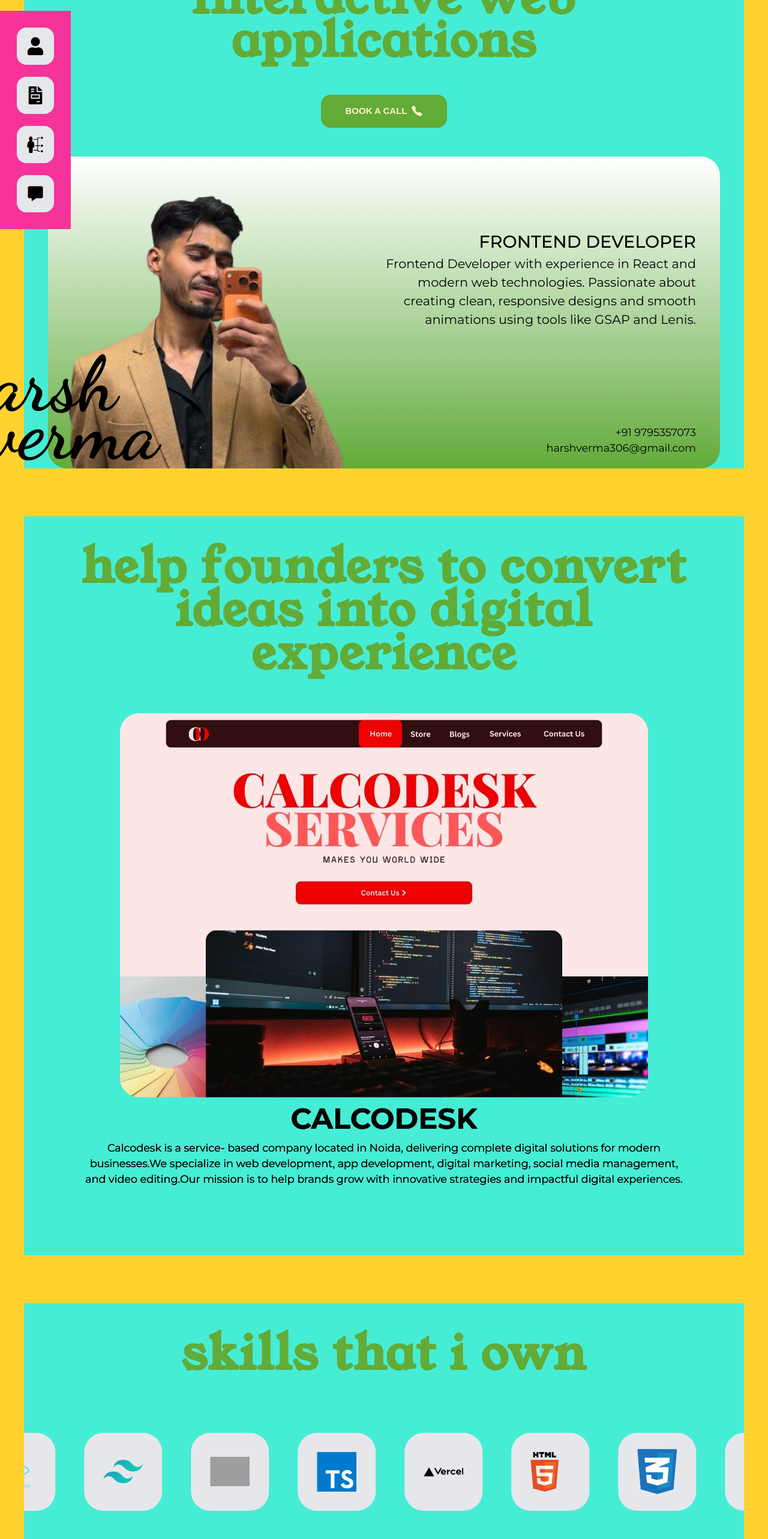
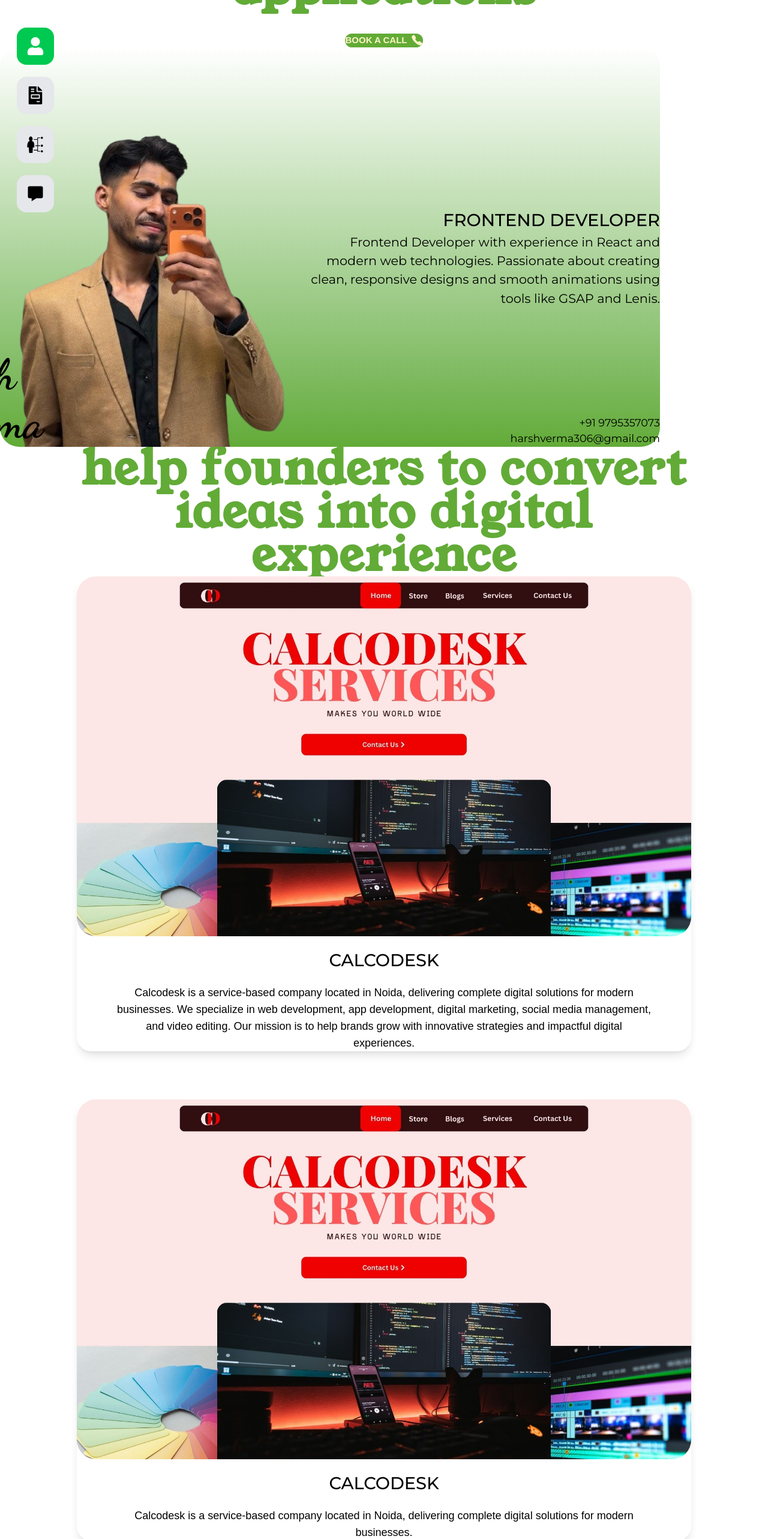
Before and after one commit to harshverma3206/Engineerharsh, a React (Vite) app: page /normalversion in a window 1280 px wide. Shown: the part 200-2766 px from the top of the page at 60% size. Built offline with nearby package versions, Linux system fonts and the light colour scheme; grey boxes are pictures that could not be loaded.

Commit message:
Navbar Completed

```diff
--- a/src/Pages/NormalVersion/About.jsx
+++ b/src/Pages/NormalVersion/About.jsx
@@ -1,41 +1,64 @@
-
-import { useRef } from 'react'
+import { forwardRef } from "react";
 import { IoCall } from "react-icons/io5";
 
-const About = () => {
+const About = forwardRef((props, ref) => {
+    return (
+        <section ref={ref} className="min-h-screen flex flex-col justify-center">
 
-    const aboutref = useRef()
+            {/* Hero Section */}
+            <div className="p-12 flex flex-col gap-10 items-center">
+                <h1 className="text-5xl font-bold text-center">
+                    building fast <br />
+                    interactive web <br />
+                    applications
+                </h1>
 
-    return (
-        <div className='bg-teal-300'>
-            <section
-                className='p-12! flex flex-col gap-10 items-center'>
-                <h1>building fast<br />interactive web<br />applications</h1>
-                <button className='mt-3.5! flex items-center justify-center gap-1.5 uppercase font-bold bg-[#62AB37] py-4! px-10! rounded-2xl text-[15px] text-amber-100'>Book A Call <IoCall size={20} /></button>
-            </section>
+                <button className="mt-3.5 flex items-center justify-center gap-1.5 uppercase font-bold bg-[#62AB37] py-4 px-10 rounded-2xl text-[15px] text-amber-100">
+                    Book A Call <IoCall size={20} />
+                </button>
+            </div>
 
-            <section ref={aboutref} className='flex justify-center items-end gap-10 w-fit m-auto!'>
-                <div className='flex bg-linear-to-b from-[#FFF] to-[#62AB37] rounded-4xl items-end'>
-                    <div className='flex relative'>
-                        <h3 className='text-9xl z-20 absolute bottom-25 -left-40'>harsh<br /><span className='absolute left-15'>verma</span></h3>
-                        <img className='size-130' src="/ArpitPic.jpg" alt="Hyeeeeeeeeeeeeeeeeeeeeeeeeeee" />
+            {/* Profile Section */}
+            <div className="flex justify-center items-end gap-10 w-fit mx-auto">
+                <div className="flex bg-linear-to-b from-[#FFF] to-[#62AB37] rounded-4xl items-end p-5">
+
+                    <div className="flex relative">
+                        <h3 className="text-7xl z-20 absolute bottom-20 -left-32 font-bold">
+                            harsh <br />
+                            <span className="absolute left-10">verma</span>
+                        </h3>
+
+                        <img
+                            className="w-125"
+                            src="/ArpitPic.jpg"
+                            alt="Harsh Verma"
+                        />
                     </div>
 
-                    <div className='w-150 flex flex-col items-end justify-between h-100 px-10!'>
+                    <div className="w-150 flex flex-col items-end justify-between h-100 px-10">
                         <div>
-                            <h4 className='uppercase'>Frontend Developer</h4>
-                            <h5>Frontend Developer with experience in React and modern web technologies. Passionate about creating clean, responsive designs and smooth animations using tools like GSAP and Lenis.</h5>
+                            <h4 className="uppercase font-semibold">
+                                Frontend Developer
+                            </h4>
+
+                            <h5 className="mt-3 text-right">
+                                Frontend Developer with experience in React and modern web
+                                technologies. Passionate about creating clean, responsive
+                                designs and smooth animations using tools like GSAP and Lenis.
+                            </h5>
                         </div>
 
-                        <div className='flex flex-col items-end pb-5!'>
+                        <div className="flex flex-col items-end pb-5">
                             <h6>+91 9795357073</h6>
                             <h6>harshverma306@gmail.com</h6>
                         </div>
                     </div>
+
                 </div>
-            </section>
-        </div>
-    )
-}
+            </div>
 
-export default About
+        </section>
+    );
+});
+
+export default About;
--- a/src/Pages/NormalVersion/Navbar.jsx
+++ b/src/Pages/NormalVersion/Navbar.jsx
@@ -1,37 +1,32 @@
-import { useRef } from 'react'
-
-//icons
+// icons
 import { FaUser } from "react-icons/fa";
 import { BiSolidMessage } from "react-icons/bi";
 import { FaFileInvoice } from "react-icons/fa";
 import { GiSkills } from "react-icons/gi";
 
+const iconMap = {
+    about: <FaUser />,
+    projects: <FaFileInvoice />,
+    skills: <GiSkills />,
+    contact: <BiSolidMessage />,
+};
 
-const Navbar = () => {
+const Navbar = ({ sections, scrollToSection, activeSection }) => {
+    return (
+        <nav className="flex flex-col p-7! gap-5 w-fit fixed left-0 top-1/2 -translate-y-1/2 z-50">
+            {sections.map((sec) => (
+                <button
+                    key={sec.id}
+                    onClick={() => scrollToSection(sec.ref)}
+                    className={`text-3xl p-4! rounded-2xl bg-gray-200 hover:bg-[#62AB37] hover:text-white transition-colors duration-200
+                        ${activeSection === sec.id ? "bg-green-500 text-white" : "bg-gray-200"}`}
+                >
 
-    const aboutref = useRef();
-    const projectsref = useRef();
-    const skillsref = useRef();
-    const contactref = useRef();
-
-    const section = [
-        { id: "about", ref: aboutref, icon: <FaUser /> },
-        { id: "projects", ref: projectsref, icon: <FaFileInvoice /> },
-        { id: "skills", ref: skillsref, icon: <GiSkills /> },
-        { id: "contact", ref: contactref, icon: <BiSolidMessage /> }
-    ]
-
-    return (
-        <nav className='flex flex-col p-7! gap-5 w-fit fixed left-0 top-1/2 -translate-y-1/2 z-50 bg-pink-500'>
-            {section.map((sec) => (
-                <button
-                    className='text-3xl p-4! rounded-2xl bg-gray-200 hover:bg-[#62AB37] hover:text-white transition-colors duration-120'
-                    key={sec.id}>
-                    {sec.icon}
+                    {iconMap[sec.id]}
                 </button>
             ))}
         </nav>
-    )
-}
+    );
+};
 
-export default Navbar
+export default Navbar;
--- a/src/Pages/NormalVersion/NormalVersion.jsx
+++ b/src/Pages/NormalVersion/NormalVersion.jsx
@@ -1,20 +1,66 @@
-import Navbar from "./Navbar"
-import About from "./About"
-import Projects from "./Projects"
-import Skills from "./Skills"
-import Contact from "./Contact"
+import { useRef, useState } from "react";
+import { useGSAP } from "@gsap/react";
+import { ScrollTrigger } from "gsap/ScrollTrigger";
+import gsap from "gsap";
+gsap.registerPlugin(ScrollTrigger);
 
-const NormalVersion = () => {
+
+// Components
+import Navbar from "./Navbar";
+import About from "./About";
+import Projects from "./Projects";
+import Skills from "./Skills";
+import Contact from "./Contact";
+
+function NormalVersion() {
+  const aboutRef = useRef(null);
+  const projectsRef = useRef(null);
+  const skillsRef = useRef(null);
+  const contactRef = useRef(null);
+
+  const scrollToSection = (ref) => {
+    ref.current?.scrollIntoView({ behavior: "smooth" });
+  };
+
+  const sections = [
+    { id: "about", ref: aboutRef },
+    { id: "projects", ref: projectsRef },
+    { id: "skills", ref: skillsRef },
+    { id: "contact", ref: contactRef },
+  ];
+
+
+
+  const [activeSection, setActiveSection] = useState("about");
+
+  useGSAP(() => {
+    sections.forEach((sec) => {
+      ScrollTrigger.create({
+        trigger: sec.ref.current,
+        start: "top center",
+        end: "bottom center",
+        onEnter: () => setActiveSection(sec.id),
+        onEnterBack: () => setActiveSection(sec.id),
+      });
+    });
+  }, []);
 
   return (
-    <div className='p-10! relative gap-20 flex flex-col bg-amber-300'>
-      <Navbar />
-      <About />
-      <Projects />
-      <Skills />
-      <Contact />
-    </div>
-  )
+    <>
+      <div className="">
+
+        <Navbar
+          activeSection={activeSection}
+          sections={sections}
+          scrollToSection={scrollToSection} />
+
+        <About ref={aboutRef} />
+        <Projects ref={projectsRef} />
+        <Skills ref={skillsRef} />
+        <Contact ref={contactRef} />
+      </div>
+    </>
+  );
 }
 
 export default NormalVersion
--- a/src/Pages/NormalVersion/Projects.jsx
+++ b/src/Pages/NormalVersion/Projects.jsx
@@ -1,42 +1,62 @@
+import { forwardRef } from "react";
 
-import { useRef } from 'react'
+const Projects = forwardRef((props, ref) => {
 
-
-const Projects = () => {
-
-    const projectsref = useRef()
-
-    const projectdata = [
+    const projectData = [
         {
             img: "/CalcodeskPage.jpg",
             name: "Calcodesk",
-            description: "Calcodesk is a service- based company located in Noida, delivering complete digital solutions for modern businesses.We specialize in web development, app development, digital marketing, social media management, and video editing.Our mission is to help brands grow with innovative strategies and impactful digital experiences."
+            description:
+                "Calcodesk is a service-based company located in Noida, delivering complete digital solutions for modern businesses. We specialize in web development, app development, digital marketing, social media management, and video editing. Our mission is to help brands grow with innovative strategies and impactful digital experiences."
         },
         {
             img: "/CalcodeskPage.jpg",
             name: "Calcodesk",
-            description: "Calcodesk is a service- based company located in Noida, delivering complete digital solutions for modern businesses.We specialize in web development, app development, digital marketing, social media management, and video editing.Our mission is to help brands grow with innovative strategies and impactful digital experiences."
+            description:
+                "Calcodesk is a service-based company located in Noida, delivering complete digital solutions for modern businesses."
         },
         {
             img: "/CalcodeskPage.jpg",
             name: "Calcodesk",
-            description: "Calcodesk is a service- based company located in Noida, delivering complete digital solutions for modern businesses.We specialize in web development, app development, digital marketing, social media management, and video editing.Our mission is to help brands grow with innovative strategies and impactful digital experiences."
+            description:
+                "Calcodesk is a service-based company located in Noida, delivering complete digital solutions for modern businesses."
         }
-    ]
+    ];
 
     return (
-        <section ref={projectsref} className='py-12! bg-teal-300'><h1>help founders to convert<br />ideas into digital<br />experience</h1>
-            <div className='perspective-[850px] h-230 relative'>
-                {projectdata.map((data, index) => (
-                    <div key={index} className='w-[80%] flex flex-col items-center p-10! rounded-3xl gap-3 absolute top-1/2 left-1/2 -translate-x-1/2 -translate-y-1/2'>
-                        <img className='rounded-4xl h-160' src={data.img} alt="Project01" />
-                        <h4 className='uppercase! text-center! text-5xl! font-bold!'>{data.name}</h4>
-                        <h6 className='w-250 text-center'>{data.description}</h6>
+        <section ref={ref} className="py-12 min-h-screen">
+
+            <h1 className="text-5xl text-center font-bold mb-16">
+                help founders to convert <br />
+                ideas into digital <br />
+                experience
+            </h1>
+
+            <div className="flex flex-col gap-20 items-center">
+                {projectData.map((data, index) => (
+                    <div
+                        key={index}
+                        className="w-[80%] flex flex-col items-center p-10 rounded-3xl gap-6 shadow-lg"
+                    >
+                        <img
+                            className="rounded-4xl h-150 object-cover"
+                            src={data.img}
+                            alt={data.name}
+                        />
+
+                        <h4 className="uppercase text-center text-4xl font-bold">
+                            {data.name}
+                        </h4>
+
+                        <p className="max-w-4xl text-center text-lg">
+                            {data.description}
+                        </p>
                     </div>
                 ))}
             </div>
+
         </section>
-    )
-}
+    );
+});
 
-export default Projects
+export default Projects;
--- a/src/Pages/NormalVersion/Skills.jsx
+++ b/src/Pages/NormalVersion/Skills.jsx
@@ -1,12 +1,10 @@
-import { useRef } from 'react'
-import { useGSAP } from '@gsap/react';
-import gsap from 'gsap';
+import { forwardRef, useRef } from "react";
+import { useGSAP } from "@gsap/react";
+import gsap from "gsap";
 
-const Skills = () => {
+const Skills = forwardRef((props, ref) => {
 
-    const skillsref = useRef()
-
-    const skilldata = [
+    const skillData = [
         { img: "/html.svg" },
         { img: "/Css.svg" },
         { img: "/javascript.svg" },
@@ -19,60 +17,76 @@
         { img: "/threejs.svg" },
         { img: "/typescript.svg" },
         { img: "/vercel.svg" }
-    ]
+    ];
 
-    //Animations
+    const containerRef = useRef();
     const moverefOne = useRef();
     const moverefTwo = useRef();
     const animation = useRef();
 
+    // GSAP Animation
     useGSAP(() => {
         animation.current = gsap.to(
             [moverefOne.current, moverefTwo.current],
             {
-                x: -2135,
-                duration: 10,
+                xPercent: -100,
+                duration: 15,
                 repeat: -1,
                 ease: "linear",
             }
         );
-    }, []);
+    }, { scope: containerRef });
 
-    const { contextSafe } = useGSAP();
+    const handleMouseEnter = () => {
+        animation.current?.pause();
+    };
 
-    const handleMouseEnter = contextSafe(() => {
-        animation.current?.pause();
-    });
-
-    const handleMouseLeave = contextSafe(() => {
+    const handleMouseLeave = () => {
         animation.current?.resume();
-    });
+    };
 
     return (
-        <section ref={skillsref} className='overflow-hidden py-12! bg-teal-300'><h1>skills that i own</h1>
+        <section ref={ref} className="overflow-hidden py-12 min-h-screen">
+
+            <h1 className="text-5xl text-center font-bold">
+                skills that I own
+            </h1>
+
             <div
+                ref={containerRef}
                 onMouseEnter={handleMouseEnter}
                 onMouseLeave={handleMouseLeave}
-                className='flex gap-12 mt-12! cursor-pointer py-12!'>
+                className="flex gap-5 mt-12 cursor-pointer py-12 w-[85%] mx-auto overflow-hidden"
+            >
 
-                <div ref={moverefOne} className='flex gap-12'>
-                    {skilldata.map((val, index) => (
-                        <div key={index} className='rounded-4xl h-32.5 w-32.5 flex items-center justify-center p-8! shrink-0 bg-gray-200'>
-                            <img src={val.img} alt="" />
+                {/* First Row */}
+                <div ref={moverefOne} className="flex gap-5">
+                    {skillData.map((val, index) => (
+                        <div
+                            key={index}
+                            className="rounded-4xl h-32 w-32 flex items-center justify-center p-8 shrink-0 bg-gray-200"
+                        >
+                            <img src={val.img} alt="skill" />
                         </div>
                     ))}
                 </div>
 
-                <div ref={moverefTwo} className='flex gap-12'>
-                    {skilldata.map((val, index) => (
-                        <div key={index} className='rounded-4xl h-32.5 w-32.5 flex items-center justify-center p-8! shrink-0 bg-gray-200'>
-                            <img src={val.img} alt="" />
+                {/* Duplicate Row (Infinite Effect) */}
+                <div ref={moverefTwo} className="flex gap-5">
+                    {skillData.map((val, index) => (
+                        <div
+                            key={`duplicate-${index}`}
+                            className="rounded-4xl h-32 w-32 flex items-center justify-center p-8 shrink-0 bg-gray-200"
+                        >
+                            <img src={val.img} alt="skill" />
                         </div>
                     ))}
                 </div>
+
             </div>
+
         </section>
-    )
-}
+    );
+});
 
-export default Skills
+export default Skills;
```
Also changed, not shown: src/Pages/NormalVersion/Contact.jsx (+43 -29 lines), src/Pages/PartitionPage.jsx (+8 -30 lines).
